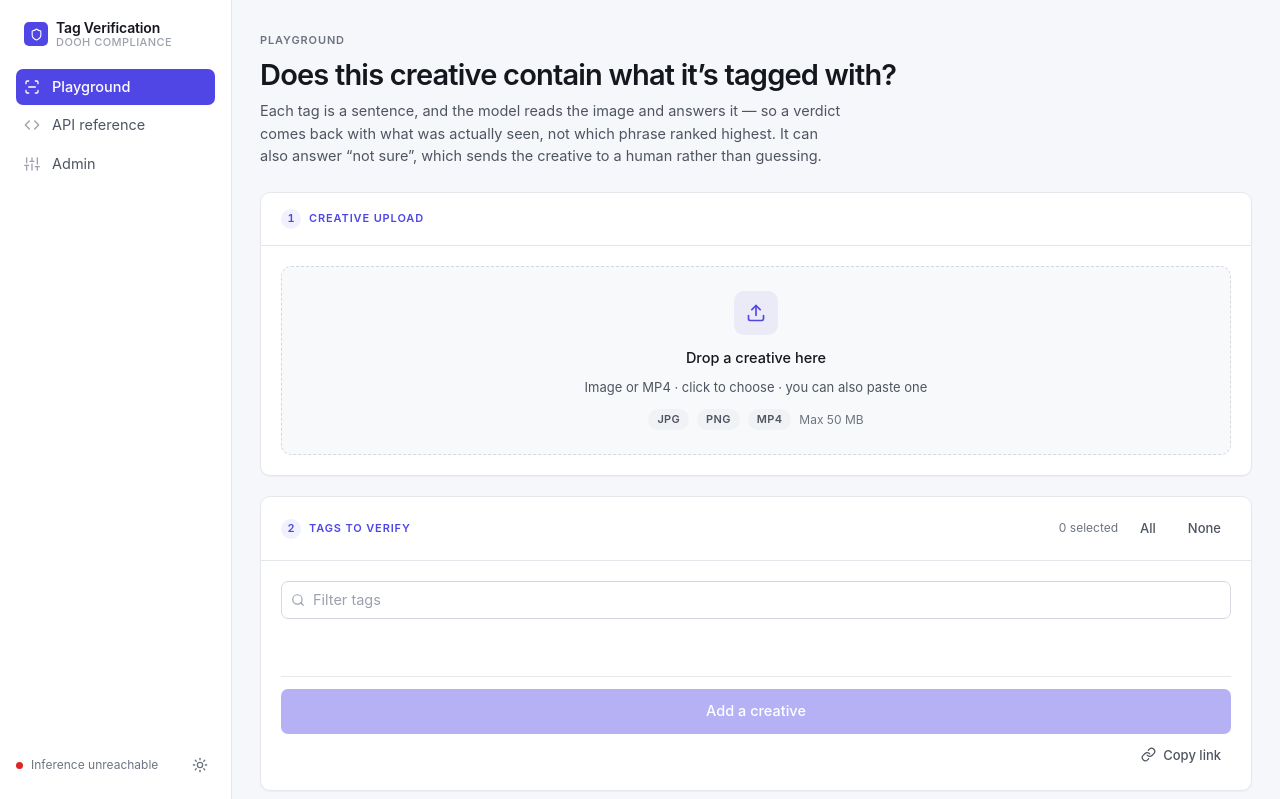
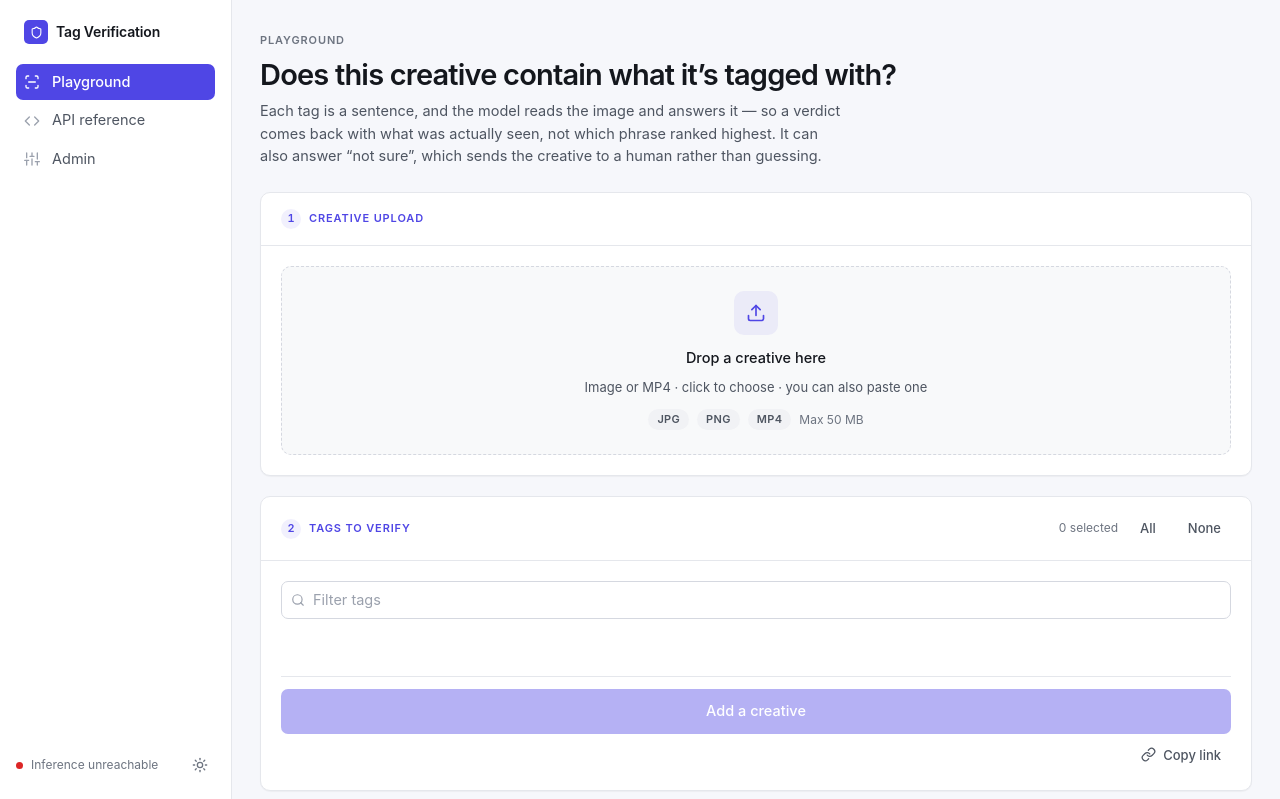
Before and after one commit to kuljeet-singhh/TagVerification1, a FastAPI app: page / in a window 1280 px wide. Shown: the top 799 px of the page. Run offline with FastAPI, Linux system fonts and the light colour scheme; some libraries are stand-ins or nearby versions.

Commit message:
Drop the DOOH compliance subtitle from the sidebar brand

```diff
--- a/tagverify/templates/base.html
+++ b/tagverify/templates/base.html
@@ -46,7 +46,6 @@
       <span class="brand-mark">{{ ico.icon('shield', 13) }}</span>
       <span class="brand-text">
         Tag Verification
-        <small>DOOH compliance</small>
       </span>
     </a>
 
```
